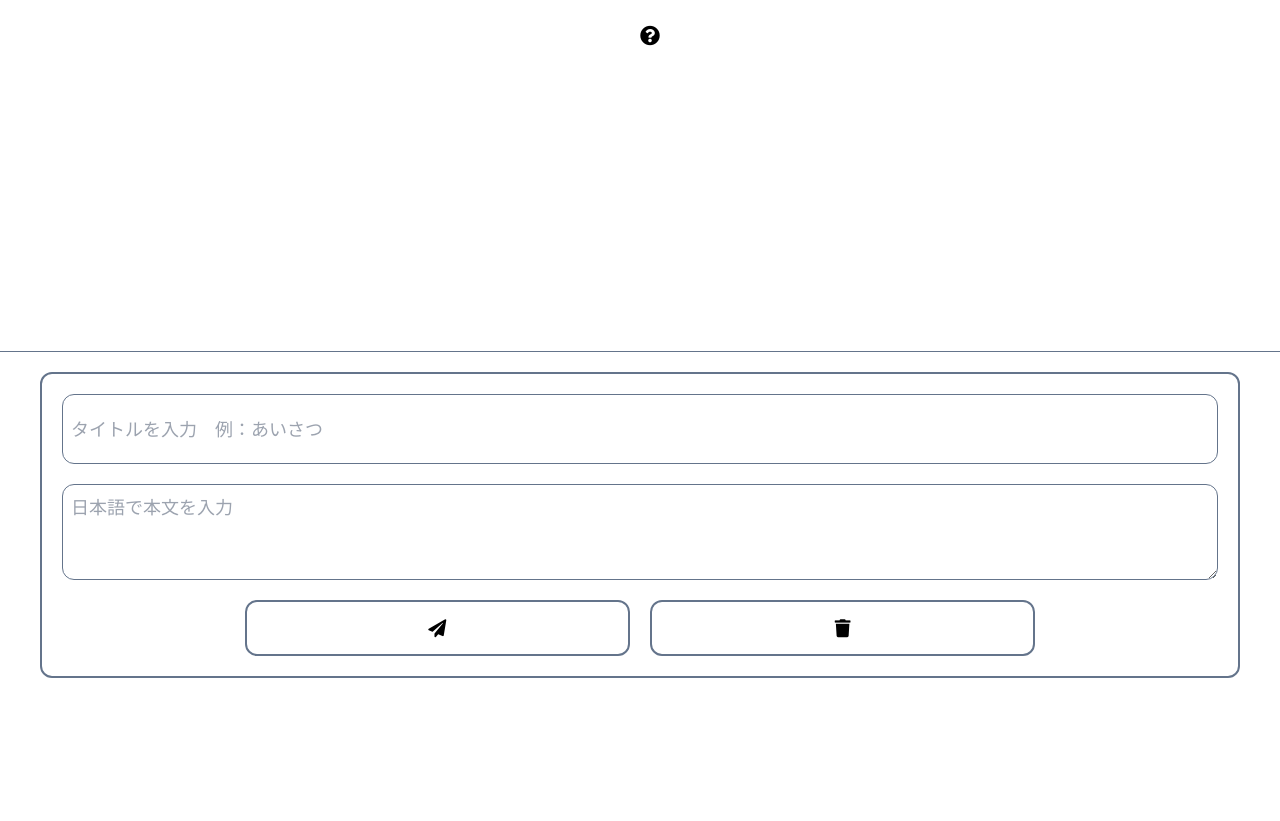
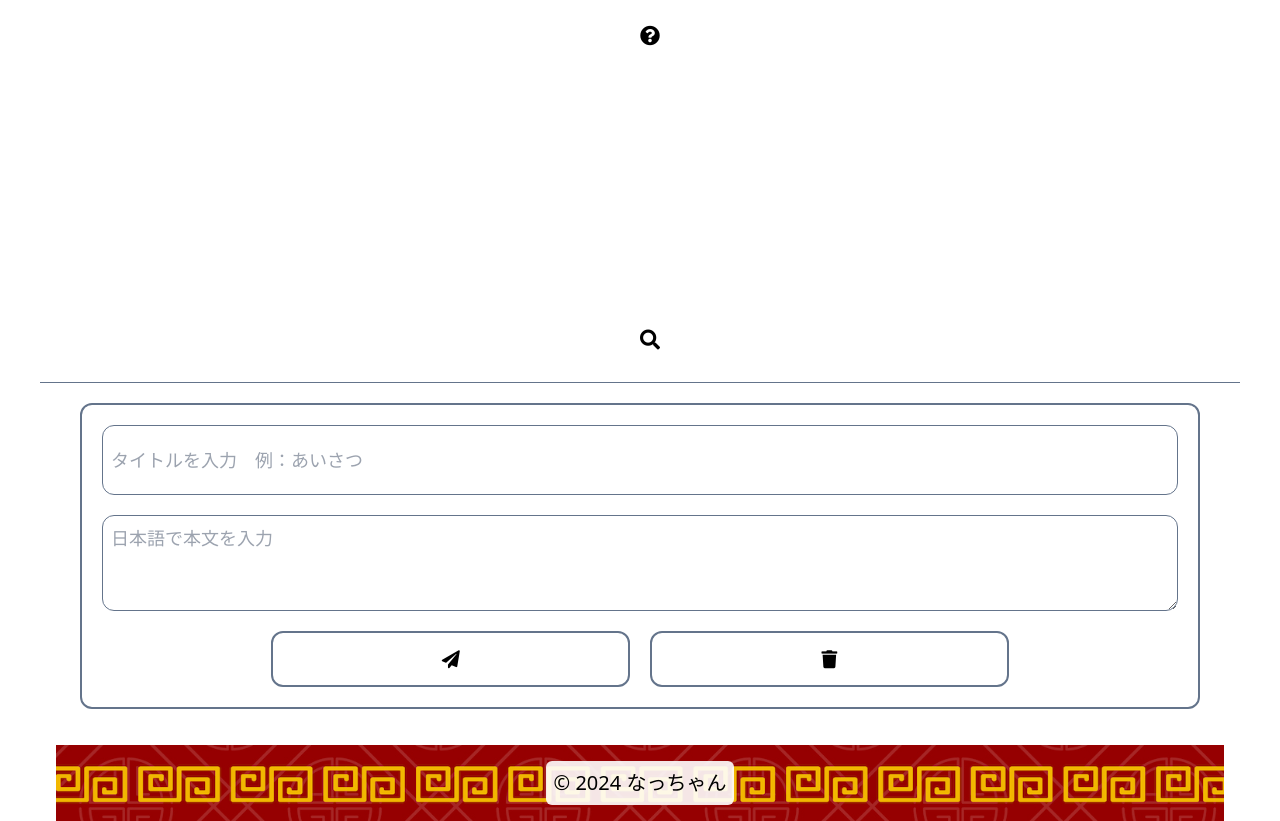
Before and after one commit to 723kb/kadai04_chat, a website with bundled scripts: page index.html in a window 1280 px wide. Shown: the part 102-923 px from the top of the page. Before the commit the page ends 800 px from the top, so only its background shows below. Built offline with nearby package versions, Linux system fonts and the light colour scheme; no server answers.

Commit message:
入力エリアの位置修正

```diff
--- a/index.html
+++ b/index.html
@@ -46,7 +46,7 @@
             class="text-lg py-5 px-2 border-solid border border-slate-500 rounded-xl hover:bg-pink-50 w-full">
         </div>
     <!-- 入力エリア -->
-    <div class="fixed bottom-0 left-0 right-0 bg-white z-10 p-5 border-t border-slate-500">
+    <div class="bg-white z-10 p-5 border-t border-slate-500">
 
       <div class="flex flex-col mx-5 px-5 pt-5 border-solid border-2 border-slate-500 rounded-xl bg-white">
         <input id="title" type="text" placeholder="タイトルを入力　例：あいさつ"
```
Also changed, not shown: css/output.css.
